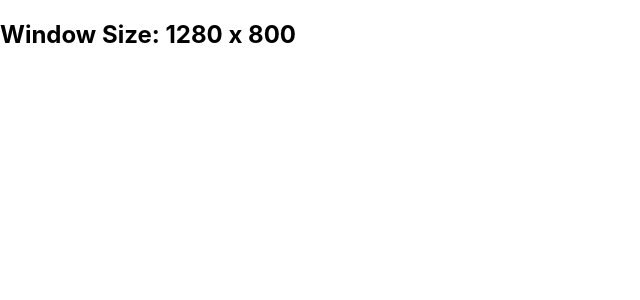
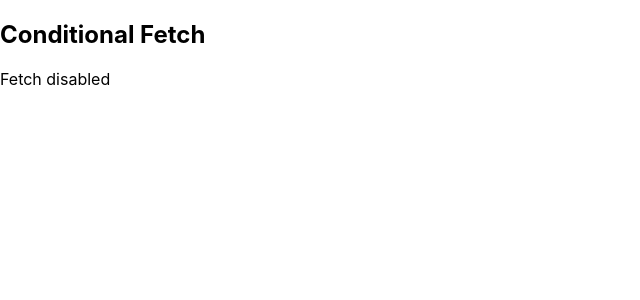
Before and after one commit to Aarti-Waghmare-React-Course/web_development1, a React (Create React App) app in the folder react-beginner-projects/: page / in a window 1280 px wide. Shown: the top 300 px of the page, without its empty margins (0-640 px from the left). Built offline with nearby package versions, Linux system fonts and the light colour scheme.

Commit message:
function for fetching data added based on logic

```diff
--- a/react-beginner-projects/src/App.js
+++ b/react-beginner-projects/src/App.js
@@ -19,6 +19,7 @@ import MouseTracker_06 from './components/02_useEffect_hook/MouseTracker_06';
 import ThemeChanger_07 from './components/02_useEffect_hook/ThemeChanger_07';
 import Clock_08 from './components/02_useEffect_hook/Clock_08';
 import WindowSize_09 from './components/02_useEffect_hook/WindowSize_09';
+import ConditionalFetcher_10 from './components/02_useEffect_hook/ConditionalFetcher_10';
 
 function App() {
   return (
@@ -42,7 +43,8 @@ function App() {
     {/* <MouseTracker_06/> */}
     {/* <ThemeChanger_07/> */}
     {/* <Clock_08/> */}
-    <WindowSize_09/>
+    {/* <WindowSize_09/> */}
+    <ConditionalFetcher_10/>
     </>
   );
 }
--- /dev/null
+++ b/react-beginner-projects/src/components/02_useEffect_hook/ConditionalFetcher_10.jsx
@@ -0,0 +1,26 @@
+// 10. Conditional Effect Based on Props
+// Render a component that only fetches data if a prop is true.
+// Concepts: Conditionally running useEffect.
+
+import React from "react";
+import { useEffect,useState } from "react";
+
+const ConditionalFetcher_10 = ({ shouldFetch }) => {
+  const [data, setData] = useState(null);
+
+  useEffect(() => {
+    if (!shouldFetch) return;
+    fetch('https://jsonplaceholder.typicode.com/users/1')
+      .then(res => res.json())
+      .then(setData);
+  }, [shouldFetch]);
+
+  return (
+    <div>
+      <h2>Conditional Fetch</h2>
+      {shouldFetch ? (data ? <pre>{JSON.stringify(data, null, 2)}</pre> : 'Loading...') : 'Fetch disabled'}
+    </div>
+  );
+};
+
+export default ConditionalFetcher_10;
```
